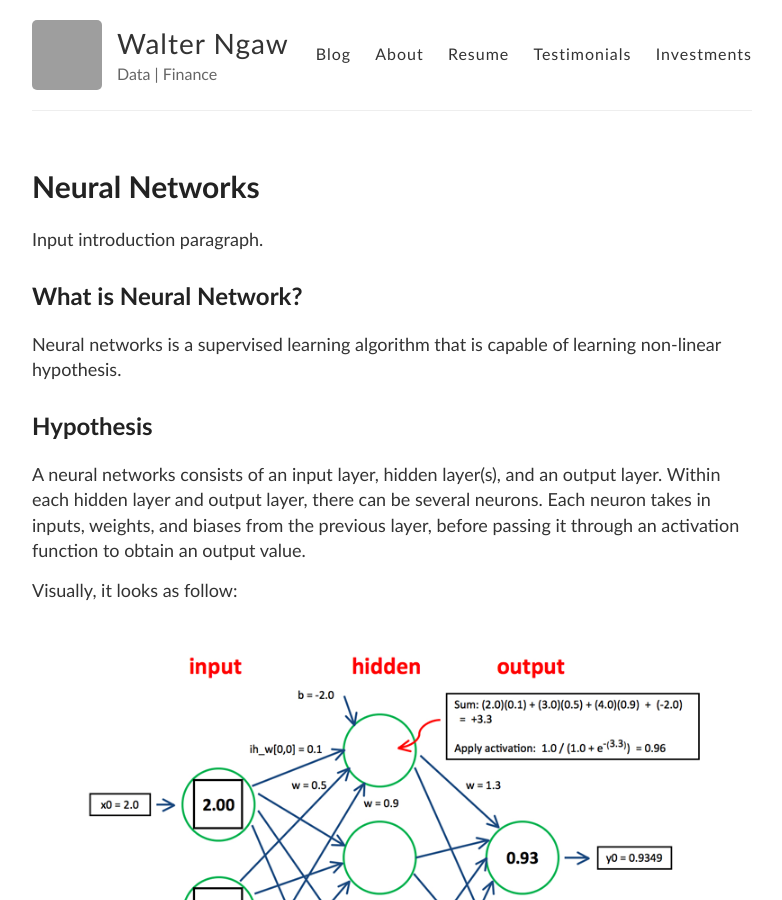
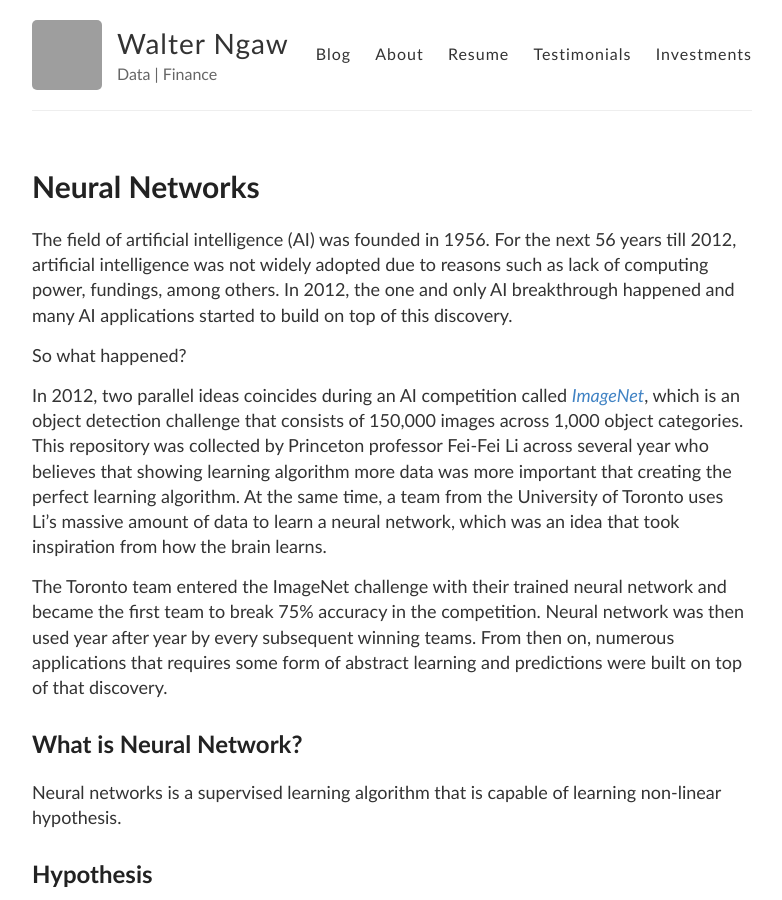
Before and after one commit to wngaw/wngaw.github.io, a Jekyll site: the page built from _posts/2019-05-06-neural-networks.md, in a window 1280 px wide and 900 px high. Shown: the whole window, without its empty margins (248-1030 px from the left). Built offline with Jekyll 4.4.1, drawn with Linux system fonts in a browser that asks for light colours; formulas are drawn with MathJax 3; some of the changed text lies outside the part shown; grey boxes are pictures that could not be loaded.

Commit message:
added intro for neural network

````diff
--- a/_posts/2019-05-06-neural-networks.md
+++ b/_posts/2019-05-06-neural-networks.md
@@ -6,7 +6,13 @@ title: Neural Networks
 tags: supervised-learning
 ---
 
-Input introduction paragraph.
+The field of artificial intelligence (AI) was founded in 1956. For the next 56 years till 2012, artificial intelligence was not widely adopted due to reasons such as lack of computing power, fundings, among others. In 2012, the one and only AI breakthrough happened and many AI applications started to build on top of this discovery.
+
+So what happened?
+
+In 2012, two parallel ideas coincides during an AI competition called *[ImageNet](http://image-net.org/)*, which is an object detection challenge that consists of 150,000 images across 1,000 object categories. This repository was collected by Princeton professor Fei-Fei Li across several year who believes that showing learning algorithm more data was more important that creating the perfect learning algorithm. At the same time, a team from the University of Toronto uses Li's massive amount of data to learn a neural network, which was an idea that took inspiration from how the brain learns.
+
+The Toronto team entered the ImageNet challenge with their trained neural network and became the first team to break 75% accuracy in the competition. Neural network was then used year after year by every subsequent winning teams. From then on, numerous applications that requires some form of abstract learning and predictions were built on top of that discovery.
 
 ## What is Neural Network?
 
@@ -188,11 +194,9 @@ where
 
 - $$a$$ is one of the nodes in layer $$l$$
 - $$b$$ is one of the nodes in layer $$l+1$$
-- $$\Theta_{ab}^{l} is the parameter that connects node $$a$$ in layer $$l$$ and node $$b$$ in layer $$l+1$$
+- $$\Theta_{ab}^{l}$$ is the parameter that connects node $$a$$ in layer $$l$$ and node $$b$$ in layer $$l+1$$
 
-Now that we have the gradients for each parameters, we can finally update the parameter using gradient descent.
-
-```
+Now that we have the gradients for each parameters, we can finally update the parameter using gradient descent. This entire process is then repeated several times by iterating through the entire dataset again in order to update the parameters to the point where the cost function is minimised.
 
 ## Reference
 
````
Also changed, not shown: other parts of _posts/2019-05-06-neural-networks.md (+1 -1 lines), images/forward_propagation.png (renamed from images/forward-propagation.png).
